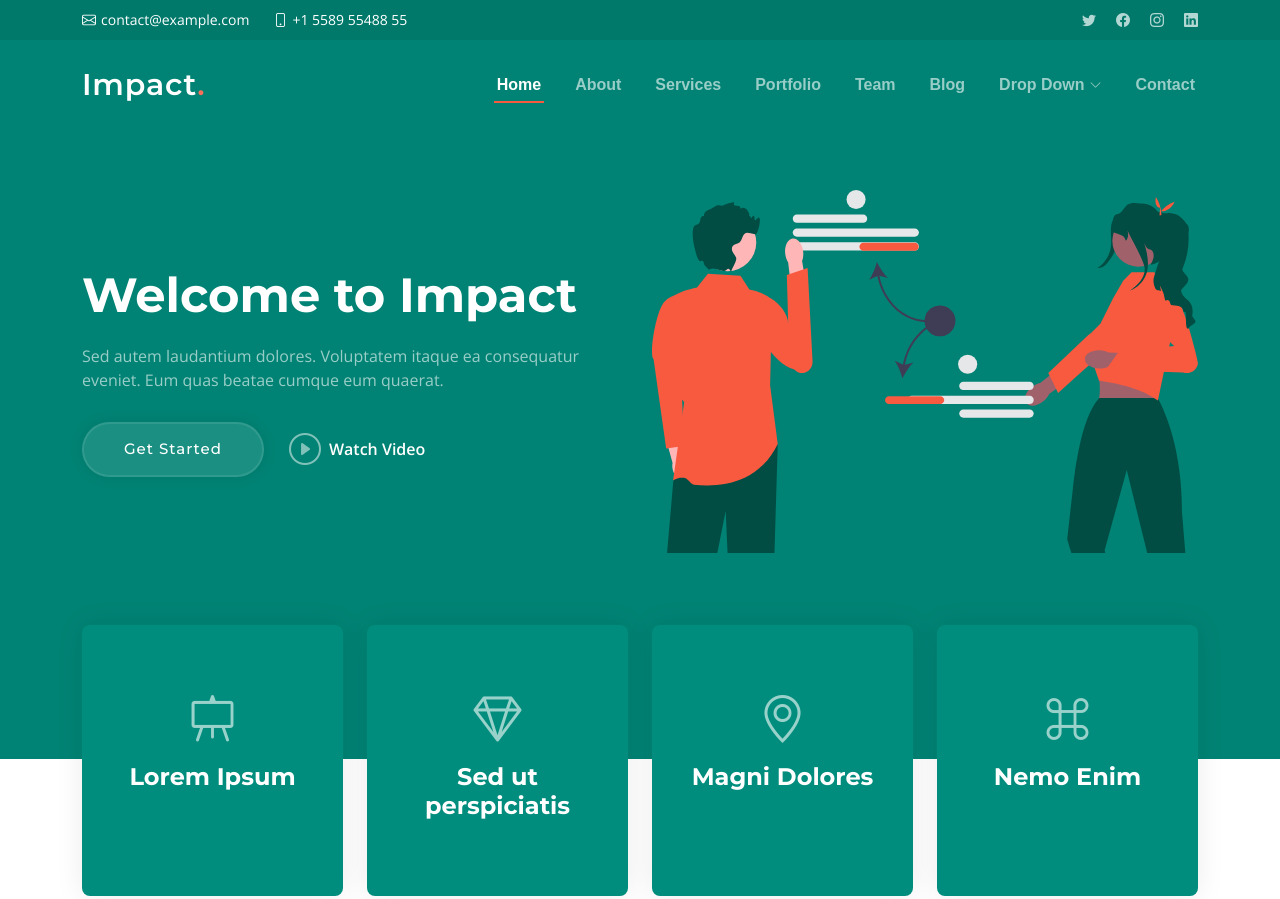
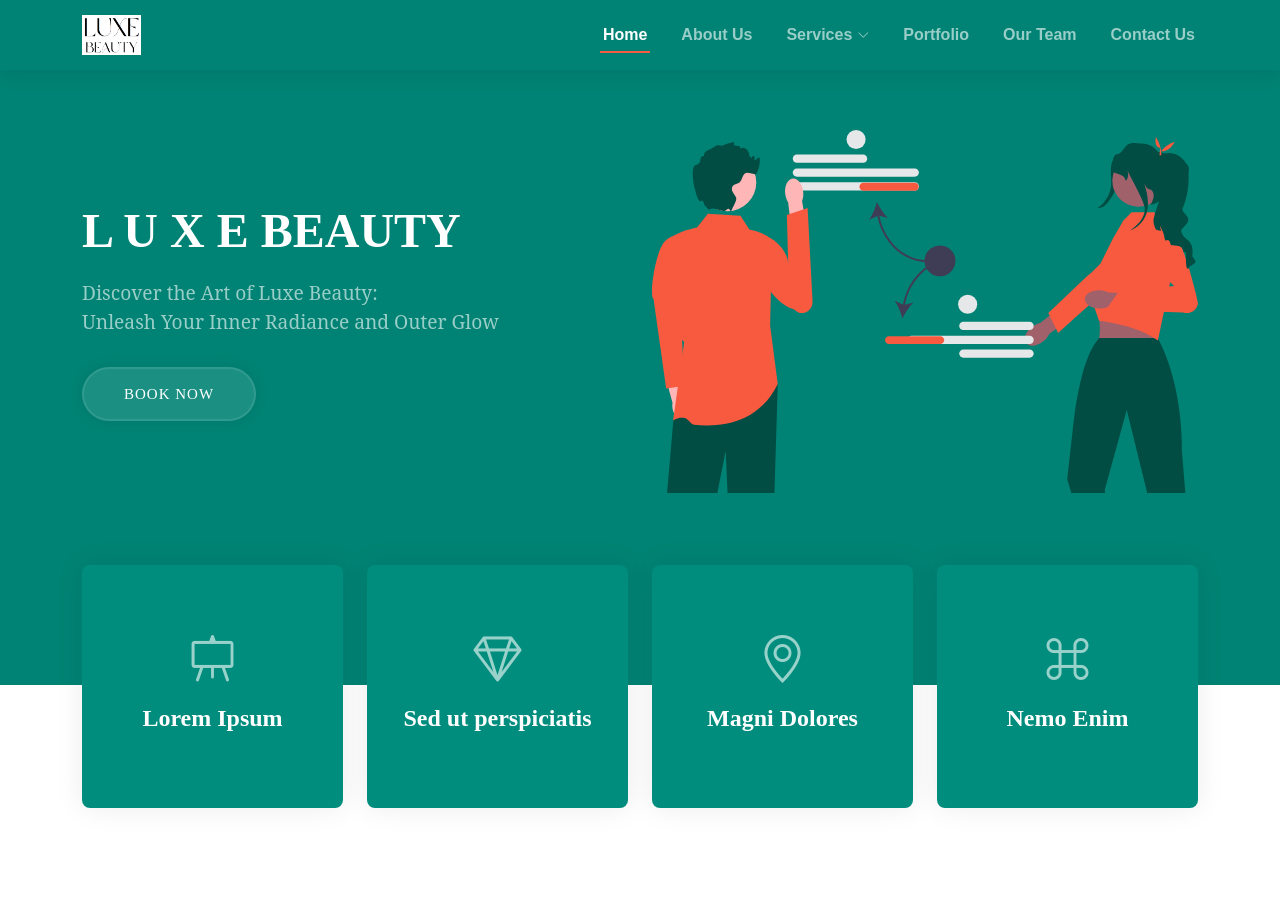
Before and after one commit to graceK-10/luxe-beauty-website, a plain HTML site: page index.html in a window 1280 px wide. Shown: the top 899 px of the page. Drawn offline with nearby package versions, Linux system fonts and the light colour scheme.

Commit message:
second commit

```diff
--- a/assets/css/style.css
+++ b/assets/css/style.css
@@ -12,8 +12,8 @@
 --------------------------------------------------------------*/
 /* Fonts */
 :root {
-  --font-default: "Open Sans", system-ui, -apple-system, "Segoe UI", Roboto, "Helvetica Neue", Arial, "Noto Sans", "Liberation Sans", sans-serif, "Apple Color Emoji", "Segoe UI Emoji", "Segoe UI Symbol", "Noto Color Emoji";
-  --font-primary: "Montserrat", sans-serif;
+  --font-default:  "Montserrat", sans-serif;
+  --font-primary: "Playfair Display", serif;
   --font-secondary: "Poppins", sans-serif;
 }
 
@@ -2665,3 +2665,9 @@ section {
 .footer .credits a {
   color: #fff;
 }
+
+/************************ M Y   C S S *****************/
+.hero_paragraph{
+  font-family: Noto Serif;
+  font-size: 120%;
+}
--- a/index.html
+++ b/index.html
@@ -39,39 +39,23 @@
 
 <body>
 
-  <!-- ======= Header ======= -->
-  <section id="topbar" class="topbar d-flex align-items-center">
-    <div class="container d-flex justify-content-center justify-content-md-between">
-      <div class="contact-info d-flex align-items-center">
-        <i class="bi bi-envelope d-flex align-items-center"><a href="mailto:contact@example.com">contact@example.com</a></i>
-        <i class="bi bi-phone d-flex align-items-center ms-4"><span>+1 5589 55488 55</span></i>
-      </div>
-      <div class="social-links d-none d-md-flex align-items-center">
-        <a href="#" class="twitter"><i class="bi bi-twitter"></i></a>
-        <a href="#" class="facebook"><i class="bi bi-facebook"></i></a>
-        <a href="#" class="instagram"><i class="bi bi-instagram"></i></a>
-        <a href="#" class="linkedin"><i class="bi bi-linkedin"></i></i></a>
-      </div>
-    </div>
-  </section><!-- End Top Bar -->
 
+<!-- NAVBAR SECTION -->
   <header id="header" class="header d-flex align-items-center">
 
     <div class="container-fluid container-xl d-flex align-items-center justify-content-between">
       <a href="index.html" class="logo d-flex align-items-center">
         <!-- Uncomment the line below if you also wish to use an image logo -->
         <!-- <img src="assets/img/logo.png" alt=""> -->
-        <h1>Impact<span>.</span></h1>
+        <div class="logo">
+          <img src="images/logo-1.png" alt="Luxe Beauty Logo">
+        </div>
       </a>
       <nav id="navbar" class="navbar">
         <ul>
           <li><a href="#hero">Home</a></li>
-          <li><a href="#about">About</a></li>
-          <li><a href="#services">Services</a></li>
-          <li><a href="#portfolio">Portfolio</a></li>
-          <li><a href="#team">Team</a></li>
-          <li><a href="blog.html">Blog</a></li>
-          <li class="dropdown"><a href="#"><span>Drop Down</span> <i class="bi bi-chevron-down dropdown-indicator"></i></a>
+          <li><a href="#about">About Us</a></li>
+          <li class="dropdown"><a href="#services"><span>Services</span> <i class="bi bi-chevron-down dropdown-indicator"></i> </a>
           <ul>
             <li><a href="#">Drop Down 1</a></li>
             <li class="dropdown"><a href="#"><span>Deep Drop Down</span> <i class="bi bi-chevron-down dropdown-indicator"></i></a>
@@ -88,7 +72,9 @@
             <li><a href="#">Drop Down 4</a></li>
           </ul>
           </li>
-          <li><a href="#contact">Contact</a></li>
+          <li><a href="#portfolio">Portfolio</a></li>
+          <li><a href="#team">Our Team</a></li>
+          <li><a href="#contact">Contact Us</a></li>
         </ul>
       </nav><!-- .navbar -->
 
@@ -104,11 +90,10 @@
     <div class="container position-relative">
       <div class="row gy-5" data-aos="fade-in">
         <div class="col-lg-6 order-2 order-lg-1 d-flex flex-column justify-content-center text-center text-lg-start">
-          <h2>Welcome to <span>Impact</span></h2>
-          <p>Sed autem laudantium dolores. Voluptatem itaque ea consequatur eveniet. Eum quas beatae cumque eum quaerat.</p>
+          <h2>L U X E <span>BEAUTY</span></h2>
+          <p class="hero_paragraph">Discover the Art of Luxe Beauty: <br>Unleash Your Inner Radiance and Outer Glow</p>
           <div class="d-flex justify-content-center justify-content-lg-start">
-            <a href="#about" class="btn-get-started">Get Started</a>
-            <a href="https://www.youtube.com/watch?v=LXb3EKWsInQ" class="glightbox btn-watch-video d-flex align-items-center"><i class="bi bi-play-circle"></i><span>Watch Video</span></a>
+            <a href="#contact" class="btn-get-started">BOOK NOW</a>
           </div>
         </div>
         <div class="col-lg-6 order-1 order-lg-2">
```
Lines whose indentation alone changed are shown as unchanged.
